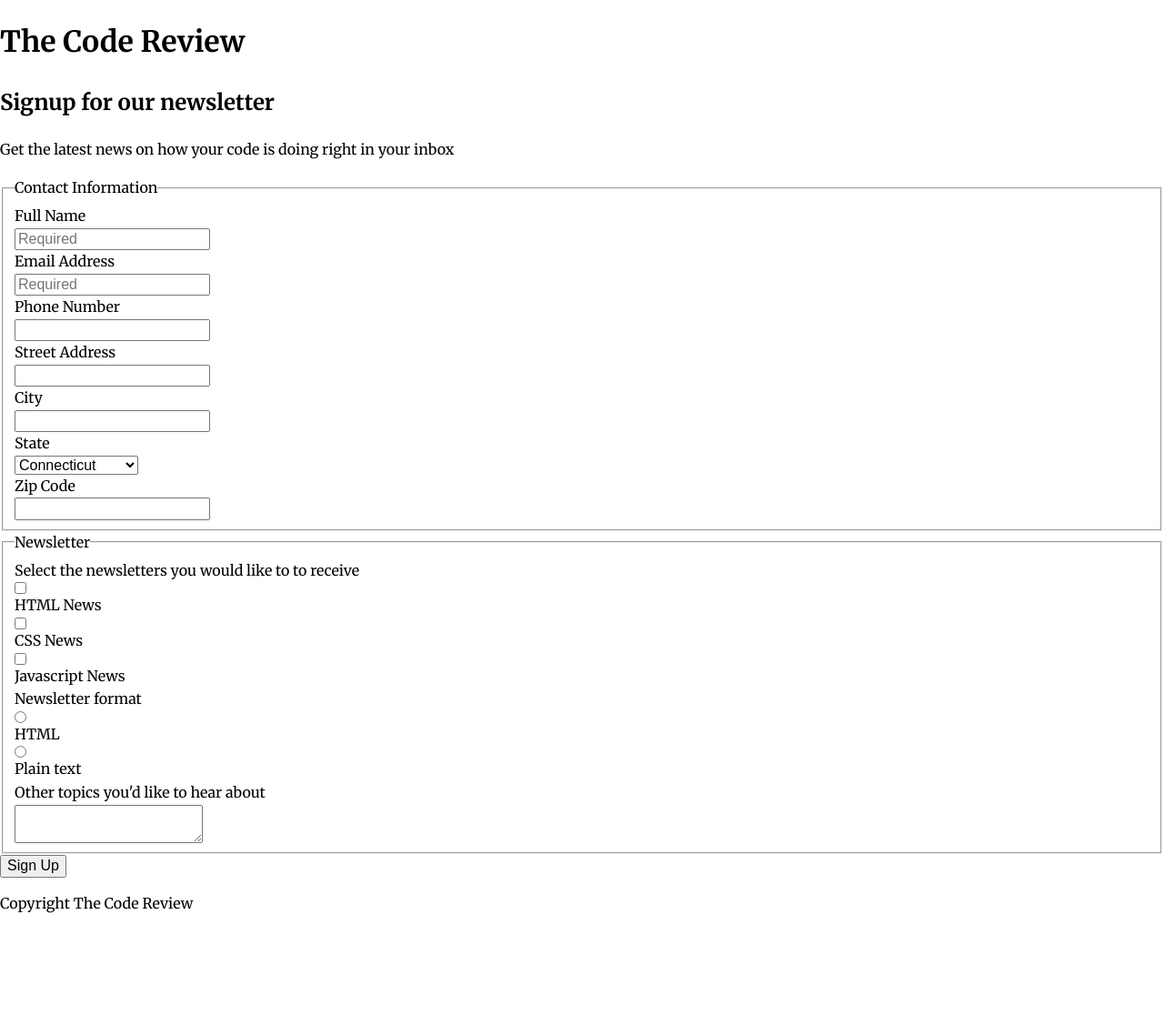
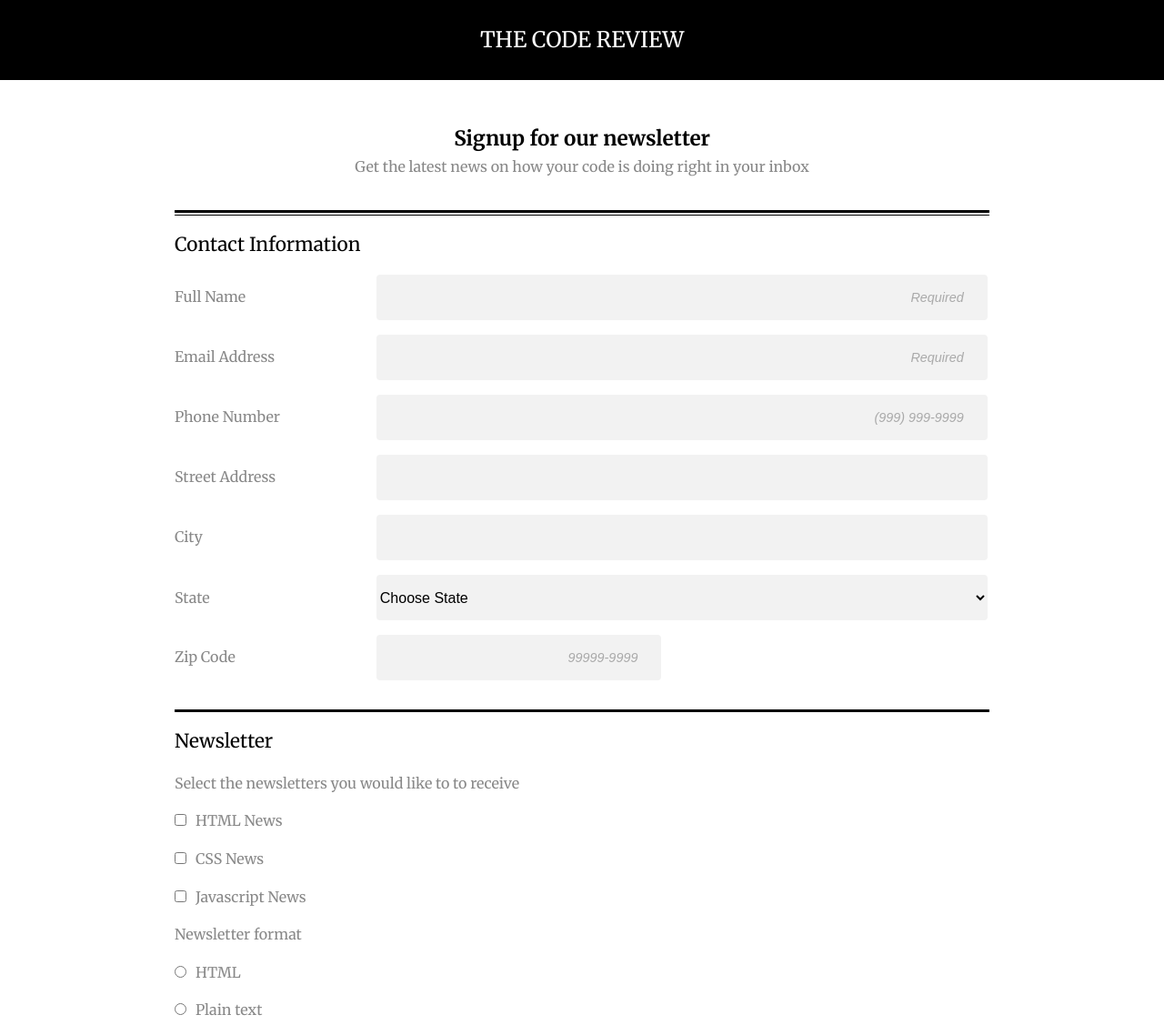
Before and after one commit to johnjcollins/online_registration, a plain HTML site: page index.html in a window 1280 px wide. Shown: the top 1127 px of the page at 91% size. Before the commit the page ends 1023 px from the top, so only its background shows below. Drawn offline with Linux system fonts and the light colour scheme.

Commit message:
Completed CSS

```diff
--- a/css/styles.css
+++ b/css/styles.css
@@ -9,15 +9,169 @@
 body {
   font-family: 'Merriweather', serif;
   line-height: 1.6;
+  color: #888;
+  margin: 0;
 }
 
-input,
-select,
-textarea {
-  display: block;
+h1 {
+  color: #fff;
+  background: #000;
+  text-align: center;
+  text-transform: uppercase;
+  margin-top: 0;
+  margin-bottom: 0;
+  font-size: 1.5rem;
+  font-weight: 400;
+  padding: 25px 0;
 }
 
+h2,
+legend {
+  color: #000;
+}
 
+h2 {
+  font-size: 1.4rem;
+  margin-top: 1em;
+  margin-bottom: 0;
+}
+
+legend {
+  font-size: 1.3rem;
+  padding: 1rem 0;
+}
+
+.description {
+  text-align: center;
+  position: relative;
+  border-bottom: 1px solid #000;
+  padding-top: 1.5em;
+  padding-bottom: 1.5em;
+}
+
+.description::after {
+  content: "";
+  width: 100%;
+  position: absolute;
+  bottom: 2px;
+  left: 0;
+  height: 3px;
+  background: #000;
+}
+
+fieldset {
+  border: none;
+  margin: 0;
+  padding: 0;
+}
+
+input {
+  padding-left: 10px;
+}
+
+.contact input,
+.contact select,
+textarea {
+  display: inline-block;
+  width: 100%;
+  margin: 0;
+  background: #f2f2f2;
+  border: none;
+  border-radius: 4px;
+  height: 50px;
+  margin-bottom: 1em;
+  transition-duration: 2s;
+  transition-property: background;
+}
+
+.contact input:focus,
+.contact select:focus {
+  background: #a3daf9;
+  border: 2px solid #093a58;
+  border-radius: 4px;
+  outline: none;
+}
+
+textarea {
+  padding: 10px;
+  height: 100px;
+  margin-bottom: 2rem;
+}
+
+textarea:focus {
+  background: #a3daf9;
+  border: 2px solid #093a58;
+  border-radius: 4px;
+  outline: none;
+}
+
+.contact label {
+  display: inline-block;
+  width: 100%;
+  margin: 0;
+}
+
+.contact {
+  border-bottom: 3px solid #000;
+  padding-bottom: 1rem;
+}
+
+input::-webkit-input-placeholder {
+  color: #aaa;
+  text-align: right;
+  font-size: .9rem;
+  font-style: italic;
+  padding-right: 1.5rem;
+}
+
+.newsletter input {
+  margin-right: 10px;
+}
+
+p {
+  margin-top: 0;
+}
+
+button {
+  width: 100%;
+  height: 50px;
+  color: #fff;
+  background: #3acec2;
+  border: none;
+  border-radius: 4px;
+  font-family: inherit;
+}
+
+button:focus {
+  border: 2px solid #093a58;
+  border-radius: 4px;
+  outline: none;
+}
+
+#zipcode {
+  display: block;
+  width: 50%;
+}
+
+.wrapper {
+  margin: 0 1rem;
+}
+
+.main-footer {
+  vertical-align: middle;
+  background: #eee;
+  text-align: center;
+  font-size: .75rem;
+  font-style: italic;
+  margin-top: 1.5rem;
+  padding: 20px 0;
+}
+
+/* ===============================
+  Base Layout Styles
+=============================== */
+
+/* ---- Layout Containers ---- */
 
 /* ===============================
   Media Queries
@@ -25,4 +179,25 @@ textarea {
 
 @media (min-width: 768px) {
 
+  .wrapper {
+    width: 70%;
+    max-width: 1150px;
+    margin: 0 auto;
+  }
+
+  .contact label {
+    width: 25%;
+    margin-right: -6px;
+  }
+
+  .contact input,
+  .contact select {
+    width: 75%;
+  }
+
+  #zipcode {
+    display: inline-block;
+    width: 35%;
+  }
+
 }
--- a/index.html
+++ b/index.html
@@ -12,16 +12,18 @@
     <header class="main-header">
 
       <h1>The Code Review</h1>
-      <h2>Signup for our newsletter</h2>
-      <p>Get the latest news on how your code is doing right in your inbox</p>
+      <div class="wrapper description">
+        <h2>Signup for our newsletter</h2>
+        <p>Get the latest news on how your code is doing right in your inbox</p>
+      </div>
 
     </header>
 
-    <main>
+    <main class="wrapper">
 
       <form action="index.html" method="post">
 
-        <fieldset>
+        <fieldset class="contact">
 
           <legend>Contact Information</legend>
 
@@ -32,7 +34,7 @@
           <input type="email" id="email" name="user_email" placeholder="Required" required>
 
           <label for="phone">Phone Number</label>
-          <input type="tel" id="phone" name="user_phone">
+          <input type="tel" id="phone" name="user_phone" placeholder="(999) 999-9999">
 
           <label for="address">Street Address</label>
           <input type="text" id="address" name="user_address">
@@ -42,31 +44,33 @@
 
           <label for="state">State</label>
           <select id="state" name="user_state">
+            <option value="" disabled selected>Choose State</option>
             <option value="CT">Connecticut</option>
+            <option value="ME">Maine</option>
             <option value="MA">Massachusetts</option>
-            <option value="ME">Main</option>
             <option value="NH">New Hampshire</option>
             <option value="RI">Rhode Island</option>
             <option value="VT">Vermont</option>
           </select>
 
           <label for="zipcode">Zip Code</label>
-          <input type="text" id="zipcode" name="user_zipcode">
+          <input type="text" id="zipcode" name="user_zipcode" placeholder="99999-9999">
 
         </fieldset>
 
-        <fieldset>
+        <fieldset class="newsletter">
 
           <legend>Newsletter</legend>
 
-          <label>Select the newsletters you would like to to receive</label>
-          <input type="checkbox" id="html" value="newsletter_html" name="user_newsletter"><label for="html">HTML News</label>
-          <input type="checkbox" id="css" value="newsletter_css" name="user_newsletter"><label for="css">CSS News</label>
-          <input type="checkbox" id="javascript" value="newsletter_javascript" name="user_newsletter"><label for="javascript">Javascript News</label><br>
+          <p>Select the newsletters you would like to to receive</p>
 
-          <label>Newsletter format</label>
-          <input type="radio" id="format_html" value="format_html" name="user_format"><label for="format_html">HTML</label>
-          <input type="radio" id="format_css" value="format_css" name="user_format"><label for="format_css">Plain text</label><br>
+          <p><input type="checkbox" id="html" value="newsletter_html" name="user_newsletter"><label for="html">HTML News</label></p>
+          <p><input type="checkbox" id="css" value="newsletter_css" name="user_newsletter"><label for="css">CSS News</label></p>
+          <p><input type="checkbox" id="javascript" value="newsletter_javascript" name="user_newsletter"><label for="javascript">Javascript News</label></p>
+
+          <p>Newsletter format</p>
+          <p><input type="radio" id="format_html" value="format_html" name="user_format"><label for="format_html">HTML</label></p>
+          <p><input type="radio" id="format_css" value="format_css" name="user_format"><label for="format_css">Plain text</label></p>
 
           <label for="topics">Other topics you'd like to hear about</label>
           <textarea id="topics" name="user_topics"></textarea>
@@ -80,7 +84,7 @@
     </main>
 
     <footer class="main-footer">
-      <p>Copyright The Code Review</p>
+      Copyright The Code Review
     </footer>
 
   </body>
```
